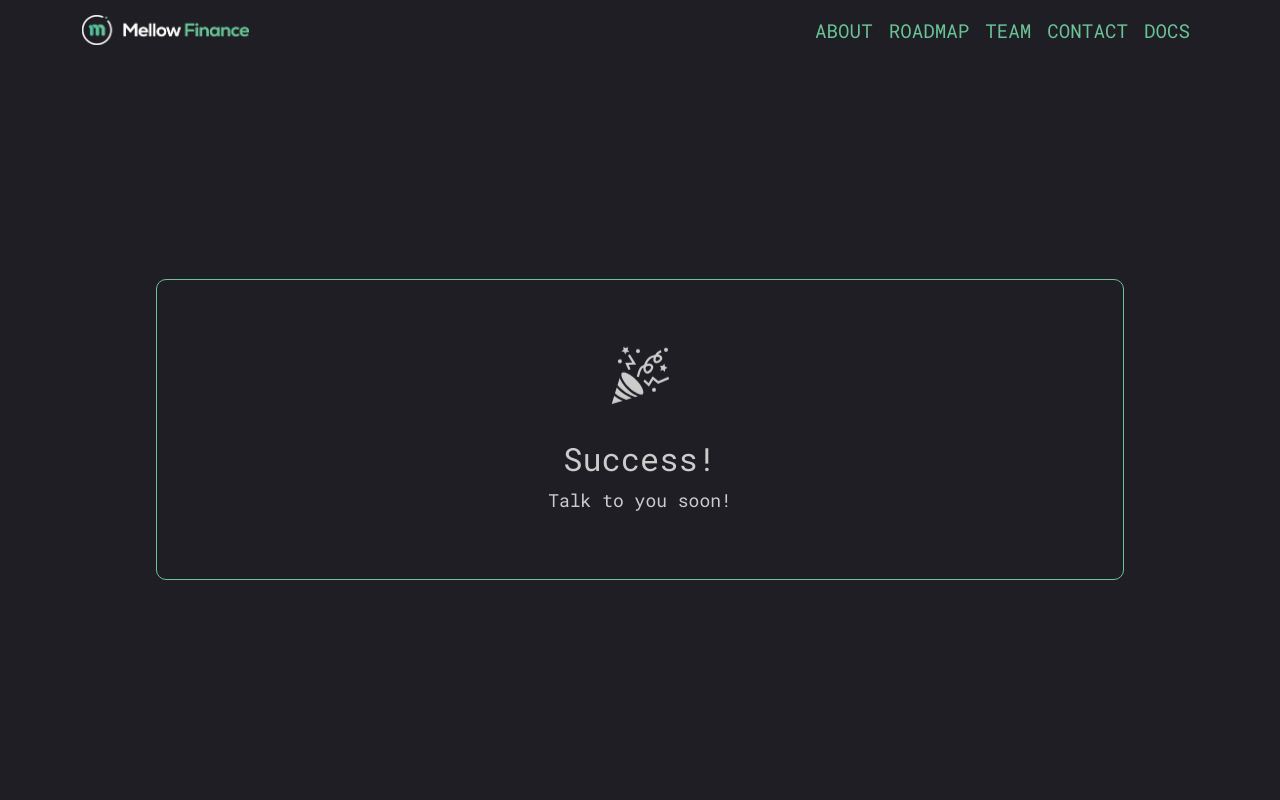
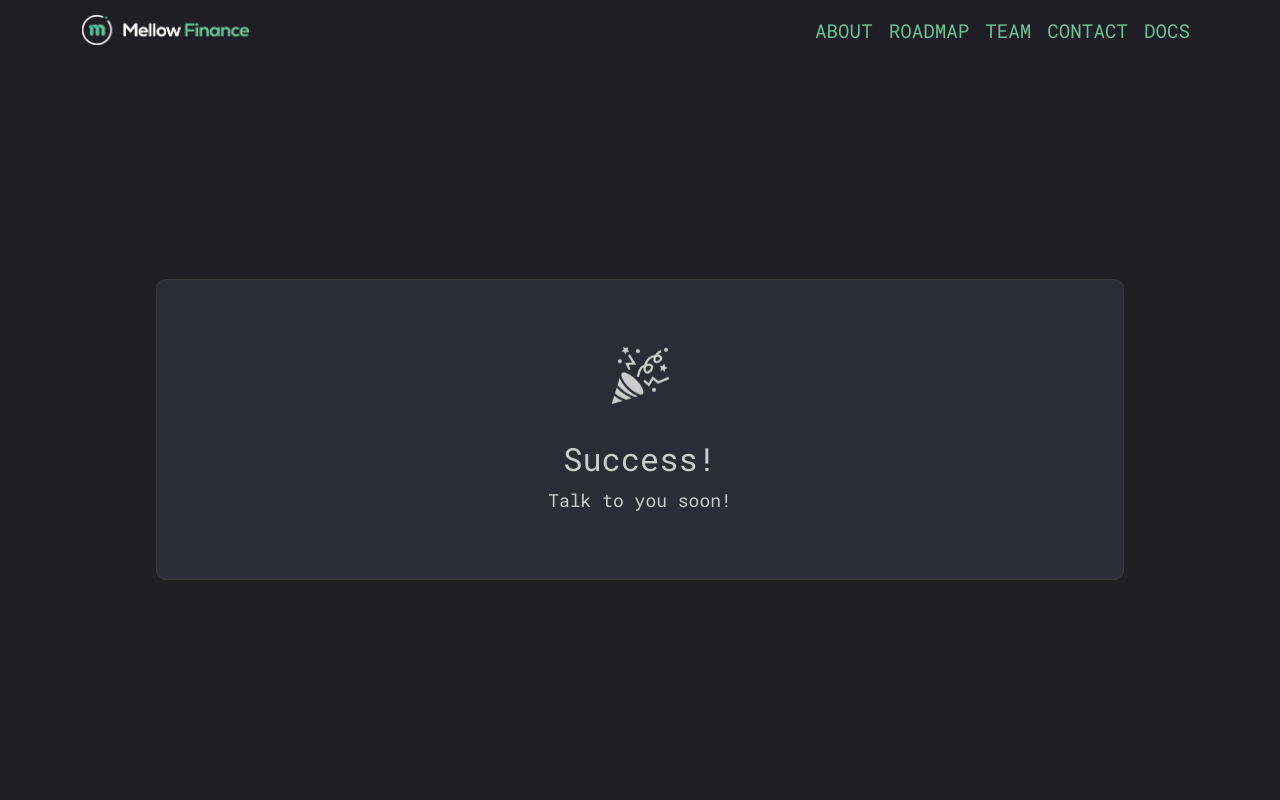
Before and after one commit to wutangdev/lab-token-landing, a Next.js app: page /thankyou in a window 1280 px wide. Shown: the top 800 px of the page. Built offline with nearby package versions, Linux system fonts and the light colour scheme.

Commit message:
contact and padding

```diff
--- a/components/sections/FAQ.tsx
+++ b/components/sections/FAQ.tsx
@@ -35,7 +35,7 @@ function FAQ() {
         <>
         <div id='faq'>
             <div className="container px-4 py-5">
-              <h1 className="display-5 fw-bold text-center">Have any Questions?</h1>
+              <h1 className="display-5 fw-bold text-center pb-4">Have any Questions?</h1>
               <div className="row">
                 <div className="col-md-8 m-auto">
                 {faqs.map(faq => (
--- a/components/sections/Roadmap.tsx
+++ b/components/sections/Roadmap.tsx
@@ -7,7 +7,7 @@ function Roadmap() {
         <>
         <div id='roadmap'>
           <div className="container px-4 py-5">
-            <h1 className="display-5 fw-bold text-center">Roadmap</h1>
+            <h1 className="display-5 fw-bold text-center pb-4">Roadmap</h1>
               <div className="row">
                   <div className="col-md-12">
                       <div className="main-timeline">
--- a/styles/general.scss
+++ b/styles/general.scss
@@ -363,9 +363,9 @@ height: 100%;
   }
 
   .contact-inner{
-    background-color: #1e1e24!important;
-    border: 1px solid #69c396;
-    border-radius: 10px;
+  background-color: #2C2C37!important;
+  border-radius: 10px!important;
+  border: 1px solid #3b3b3b!important;
   }
 
   @keyframes bounce {
```
